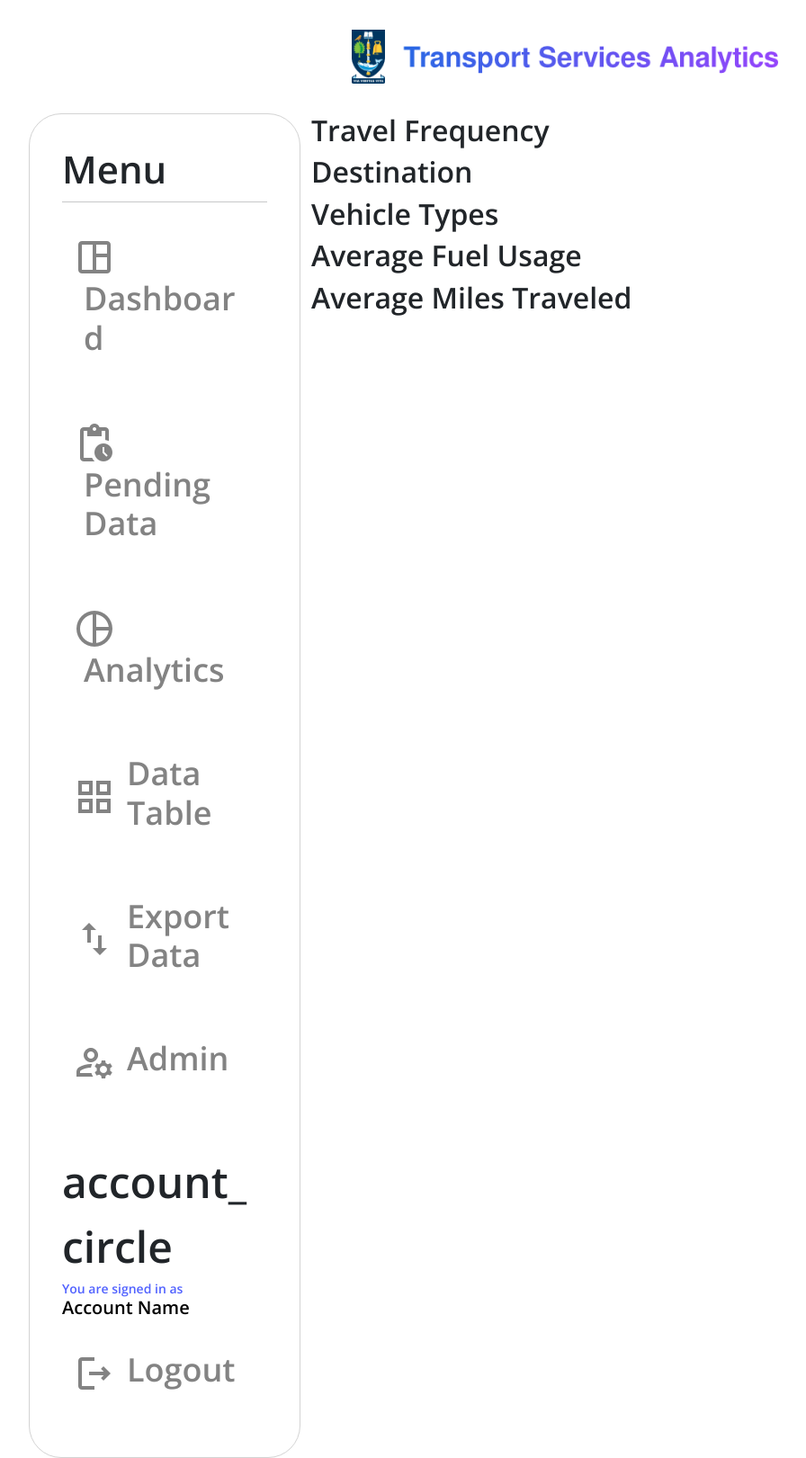
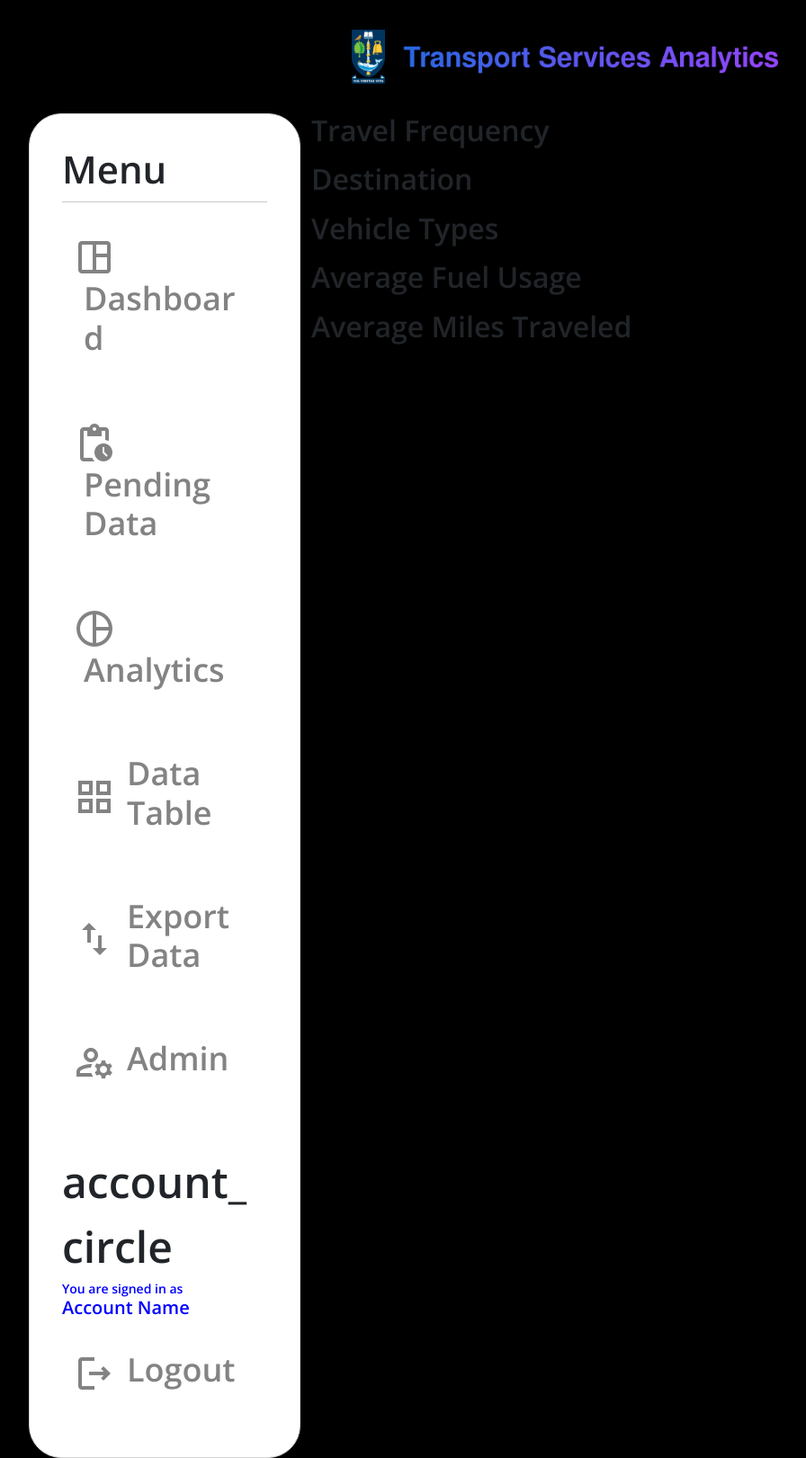
Before and after one commit to ka3b/CS14-main, a Django app: page /main/admin-login/analysis/analytics/ in a window 1280 px wide. Shown: the whole page at 90% size, without its empty margins (4-900 px from the left). Run offline with Django 3.2, Linux system fonts and the light colour scheme.

Commit message:
issue closed

```diff
--- a/django-framework/templates/main/analytics/analytics.html
+++ b/django-framework/templates/main/analytics/analytics.html
@@ -1,37 +1,54 @@
 {% extends "main/analytics/base.html" %}
 {% load static %}
 {% block title %}
+
 {% endblock %}
 
 
 {% block contend %}
+    <script src="https://d3js.org/d3.v7.min.js"></script>
 <link rel="stylesheet" href='{% static 'CSS/analytics/analytics.css' %}'>
+
 <div>
     <h2>
         Travel Frequency
     </h2>
+    <p></p>
 </div>
 <div>
     <h2>
         Destination
     </h2>
+    <p></p>
 </div>
 <div>
     <h2>
         Vehicle Types
     </h2>
+    <p></p>
 </div>
 <div>
     <h2>
         Average Fuel Usage
     </h2>
+    <p></p>
 </div>
 <div>
     <h2>
         Average Miles Traveled
     </h2>
+    <p></p>
 </div>
 
 {% endblock %}
 {% block extra_js %}
+    <script>
+        var paragraphs = document.getElementsByTagName("p");
+        for (var i = 0; i < paragraphs.length; i++) {
+          var paragraph = paragraphs.item(i);
+          paragraph.style.setProperty("color", "blue", null);
+        }
+        d3.selectAll("p").style("color", "blue");
+        d3.select("body").style("background-color", "black");
+    </script>
 {% endblock %}
```
